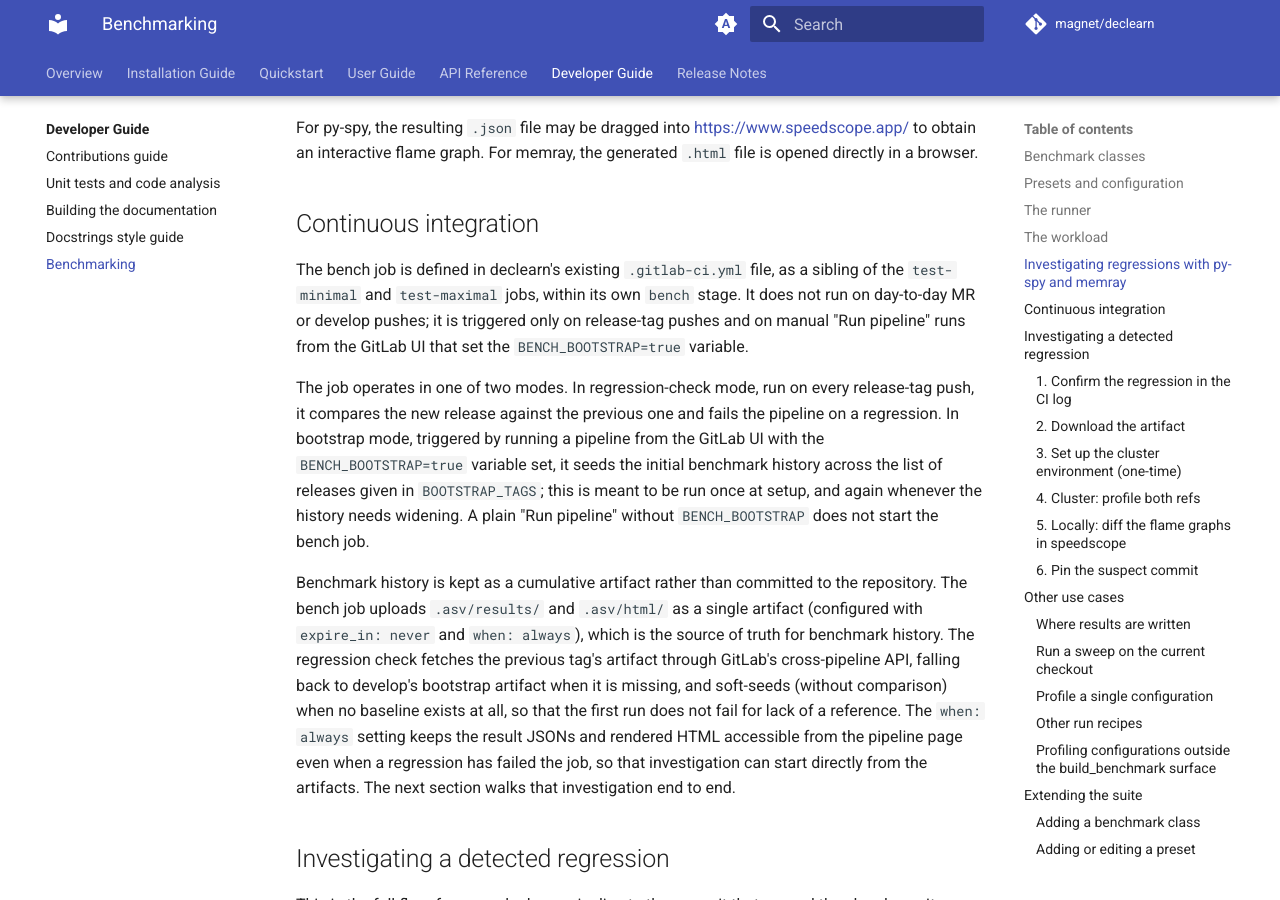
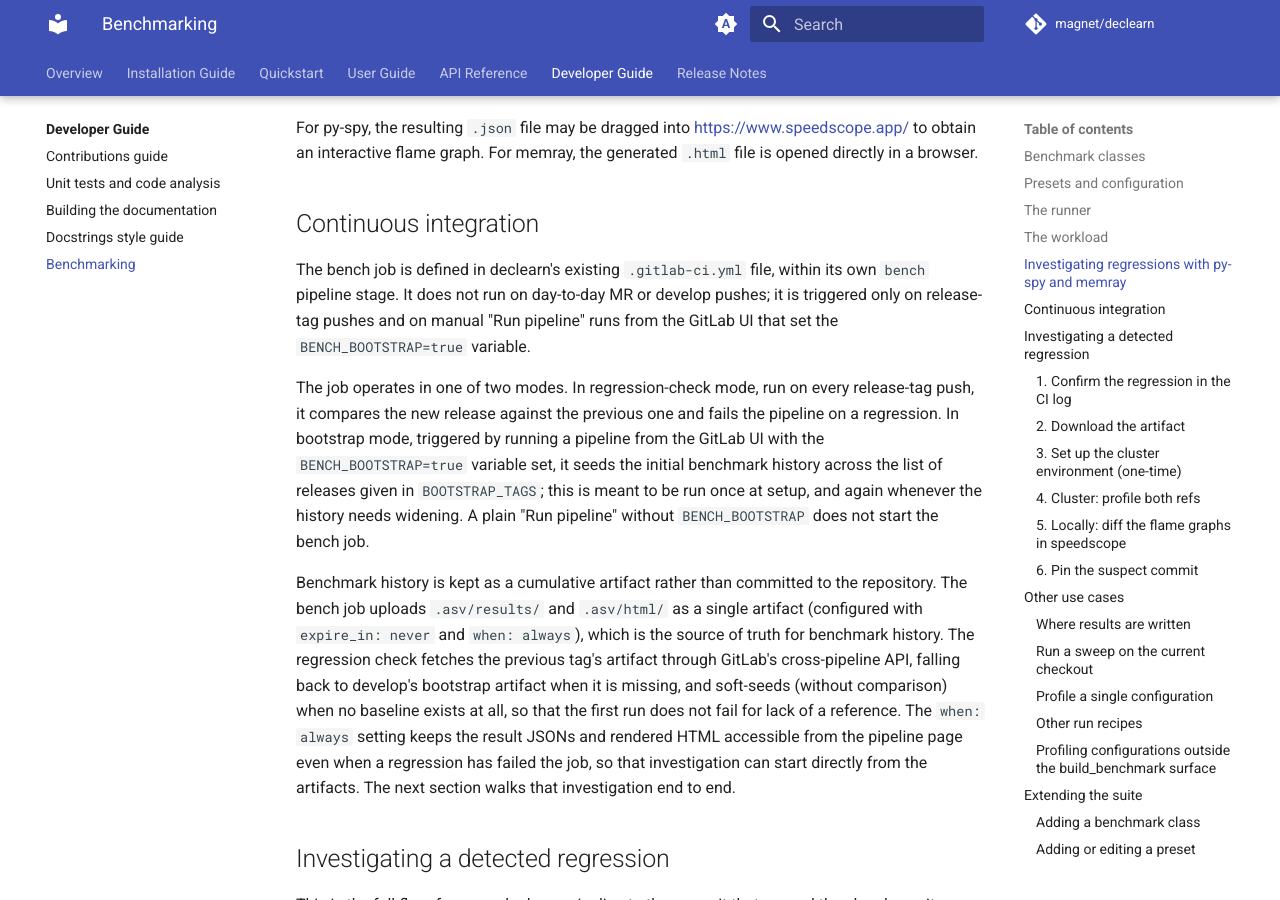
Before and after one commit to DecLearn/declearn, an MkDocs documentation site: the page built from docs/devs-guide/benchmarks.md, in a window 1280 px wide and 900 px high, scrolled down 3783 px. Built offline with MkDocs 1.6.1 and Material for MkDocs 9.7.7, drawn with Linux system fonts in a browser that asks for light colours; the version menu is left out.

Commit message:
removed refs of test stages

```diff
--- a/docs/devs-guide/benchmarks.md
+++ b/docs/devs-guide/benchmarks.md
@@ -138,8 +138,8 @@ memray, the generated `.html` file is opened directly in a browser.
 ## Continuous integration
 
 The bench job is defined in declearn's existing `.gitlab-ci.yml` file,
-as a sibling of the `test-minimal` and `test-maximal` jobs, within its
-own `bench` stage. It does not run on day-to-day MR or develop pushes;
+within its own `bench` pipeline stage. It does not run on day-to-day MR
+or develop pushes;
 it is triggered only on release-tag pushes and on manual "Run pipeline"
 runs from the GitLab UI that set the `BENCH_BOOTSTRAP=true` variable.
 
```
